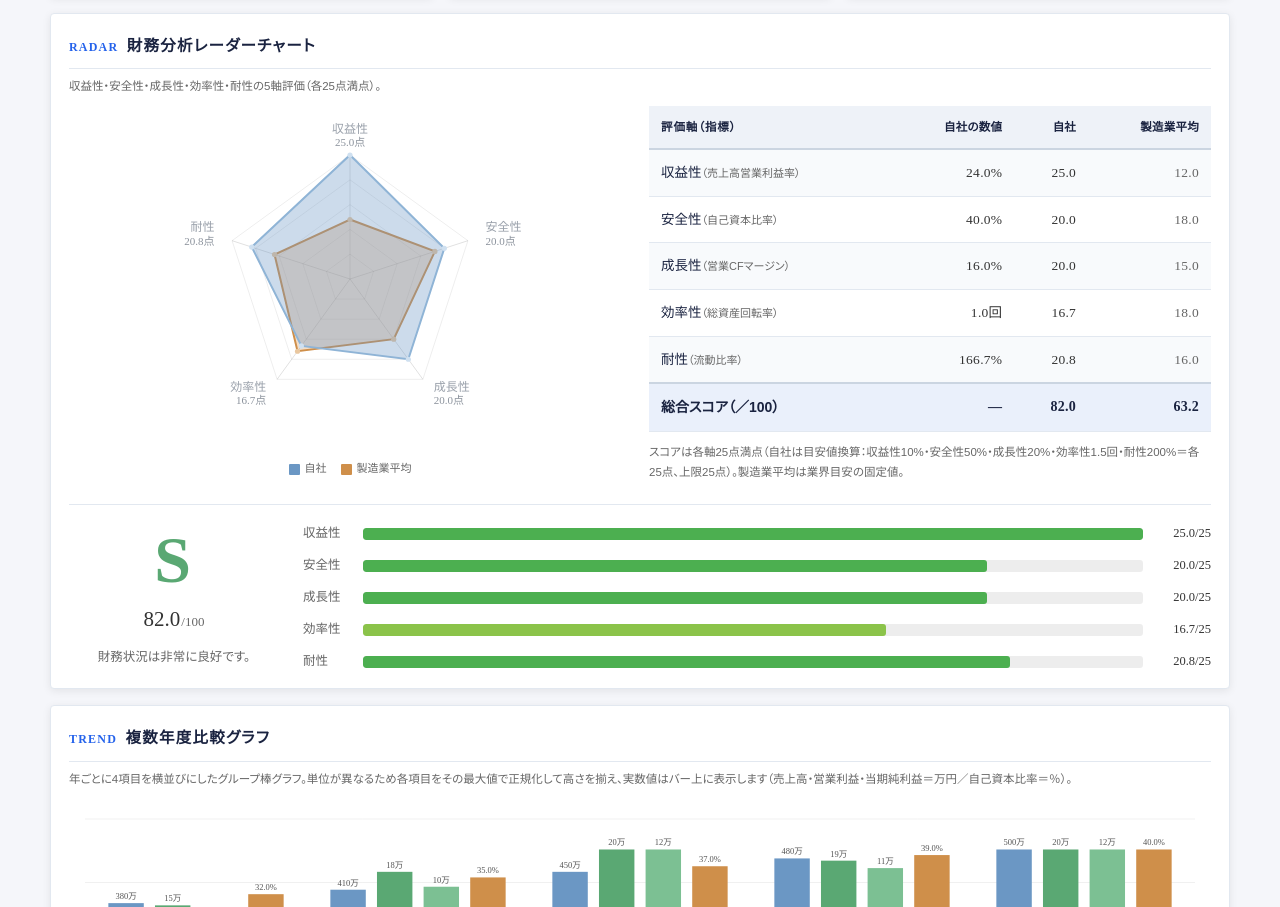
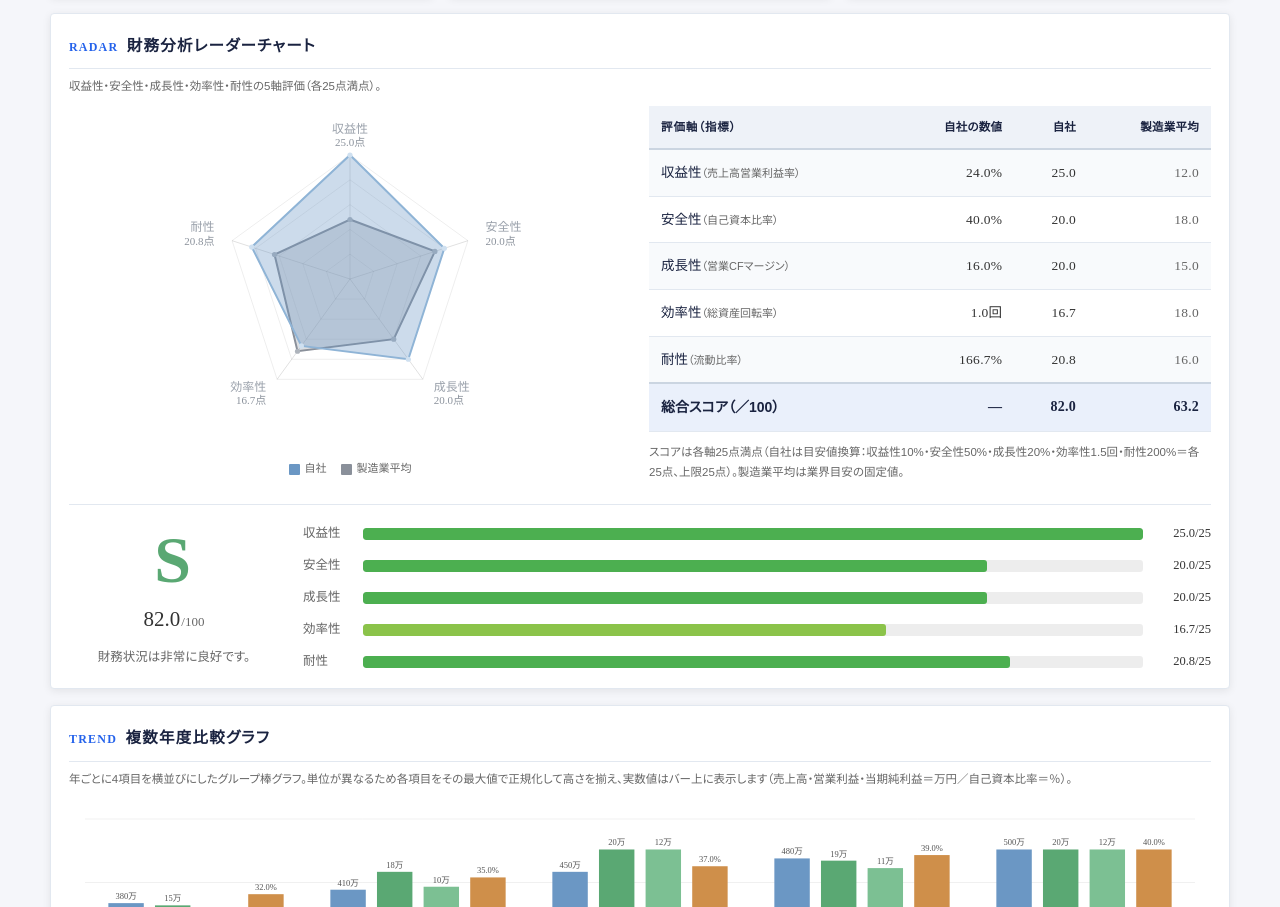
Before and after one commit to harurun0226-art/haru, a plain HTML site: page v2/dashboard/light/index.html in a window 1280 px wide. Shown: the part 970-1877 px from the top of the page. Drawn offline with Linux system fonts and the light colour scheme.

Commit message:
radar: industry-average series color orange -> grey (light)

```diff
--- a/v2/dashboard/light/index.html
+++ b/v2/dashboard/light/index.html
@@ -206,7 +206,7 @@
         <canvas id="radarChart"></canvas>
         <div class="legend" style="justify-content:center; margin-top:12px;">
           <span><i style="background:#6b97c4"></i>自社</span>
-          <span><i style="background:#cf8f4a"></i>製造業平均</span>
+          <span><i style="background:#8a909a"></i>製造業平均</span>
         </div>
       </div>
       <div>
@@ -609,7 +609,7 @@ function drawRadar(canvasId, items, cssH) {
     });
   }
   // 製造業平均（オレンジ）を先に → 自社（ブルー）を上に重ねる
-  drawSeries(s => s.avg,   "rgba(207,143,74,0.30)",  "#cf8f4a", "#e9c79f");  // 業界平均：半透明オレンジ／ダークオレンジ
+  drawSeries(s => s.avg,   "rgba(140,146,156,0.30)", "#8a909a", "#aeb4bc");  // 業界平均：半透明グレー／グレー
   drawSeries(s => s.score, "rgba(107,151,196,0.34)", "#8fb4d6", "#cfe0f0");  // 自社：半透明ブルー／ネイビー
 
   // 軸ラベル（項目名＋スコア）
```
